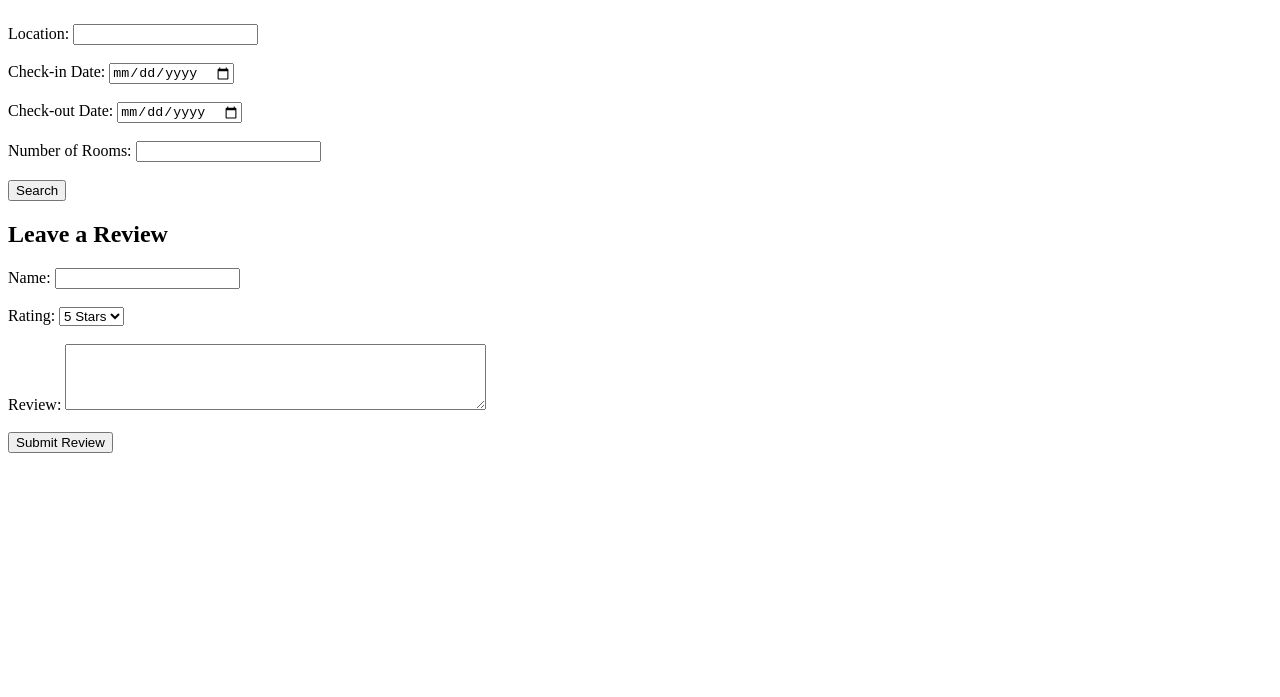
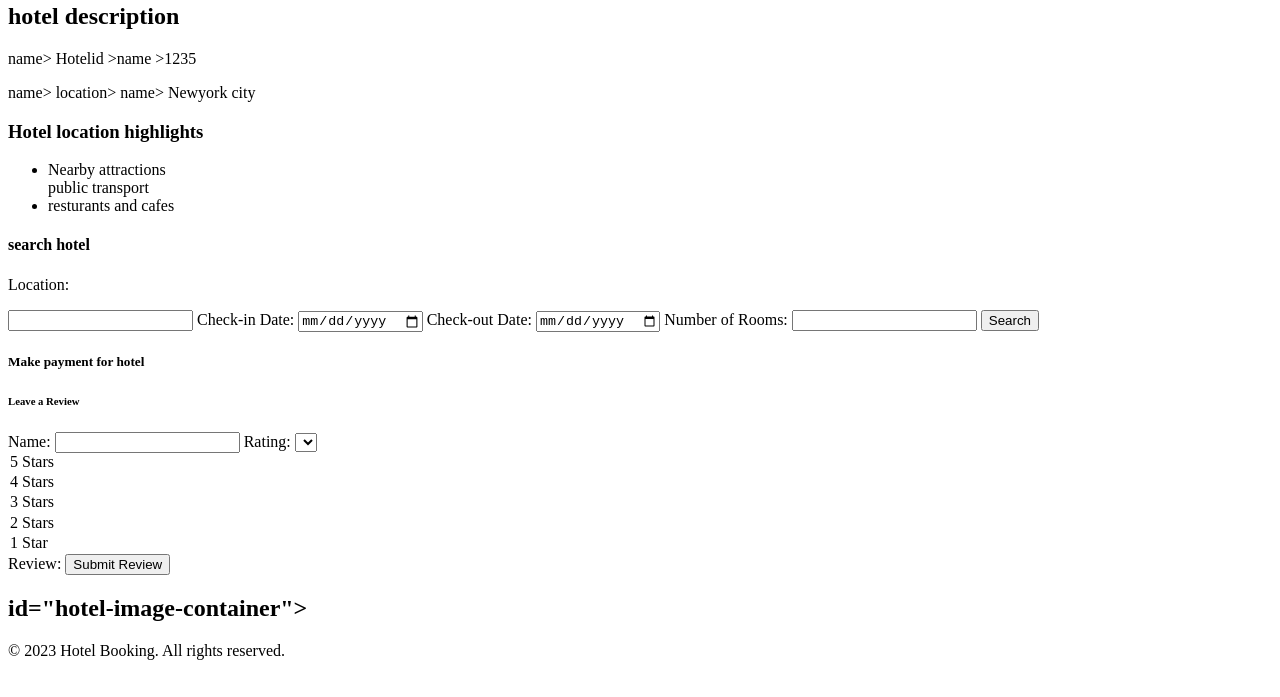
Before and after one commit to grayckungu2/Hotel-.booking-.Application, a website: page index.html in a window 1280 px wide. Shown: the part 103-800 px from the top of the page. Drawn offline with Linux system fonts and the light colour scheme.

Commit message:
update  index html

```diff
--- a/index.html
+++ b/index.html
@@ -1,46 +1,72 @@
-<!DOCTYPE html>
+!DOCTYPE html>
  <html>
   <head>
-  <title>Hotel Booking Application</title>
+    <meta charset="UTF-8" />
+    <title>Online HotelBooking Application</title>
   </head>
   <body>
-  <h1>Hotel Booking Application</h1>
-
-  <h2>Search Hotels</h2>
+    <div>
+      <h1> Welcome to Hotel booking </h1>
+    </div>
+    <dv>
+      <h2> hotel description </h2>
+      <P> name> Hotelid >name >1235</P>
+      <p> name> location> name> Newyork city</p>
+      <p> </p>
+    </dv>
+    <dv>
+      <h3>Hotel location highlights </h3>
+      <ul>
+        <li>Nearby attractions </li>
+        <l> public transport</l>
+        <li> resturants and cafes </li>
+        </ul>
+        <dv>
+          <h4> search hotel</h4>
           <form>
-    <label for="location">Location:</label>
-    <input type="text" id="location" name="location" required><br><br>
-
+          <label for="location">Location:</label></P>
+           <input type="text" id="location" name="location" >
          <label for="check-in">Check-in Date:</label>
-    <input type="date" id="check-in" name="check-in" required><br><br>
-
+           <input type="date" id="check-in" name="check-in">
          <label for="check-out">Check-out Date:</label>
-    <input type="date" id="check-out" name="check-out" required><br><br>
-
+            <input type="date" id="check-out" name="check-out">
         <label for="rooms">Number of Rooms:</label>
-    <input type="number" id="rooms" name="rooms" min="1" required><br><br>
-
+            <input type="number" id="rooms" name="rooms" min="1">
             <input type="submit" value="Search">
           </form>
+        </dv>
+        <dv>
+        <h5> Make payment for hotel</h5>
+        <form>
+          <!-- Payment form -->
+        </form>
+        </dv>
 
-  <h2>Leave a Review</h2>
+    </dv>
+  </form>
+  <h6>Leave a Review</h6>
   <form>
     <label for="name">Name:</label>
-    <input type="text" id="name" name="name" required><br><br>
+    <input type="text" id="name" name="name">
 
     <label for="rating">Rating:</label>
-    <select id="rating" name="rating" required>
+    <select id="rating" name="rating"></select>
       <option value="5">5 Stars</option>
       <option value="4">4 Stars</option>
       <option value="3">3 Stars</option>
       <option value="2">2 Stars</option>
       <option value="1">1 Star</option>
-    </select><br><br>
-
+    </select>
     <label for="review">Review:</label>
-    <textarea id="review" name="review" rows="4" cols="50" required></textarea><br><br>
-
+    <text id="review" name="review" rows="4" cols="50"></text>
     <input type="submit" value="Submit Review">
   </form>
+</dv>
+<h2>id="hotel-image-container"></h2>
+ <!-- photogallery here -->
+</dv>
+<footer>
+  <p>&copy; 2023 Hotel Booking. All rights reserved.</p>
+</footer>
 </body>
 </html>
```
Also changed, not shown: db.json (+0 -19 lines). Lines whose indentation alone changed are shown as unchanged.
